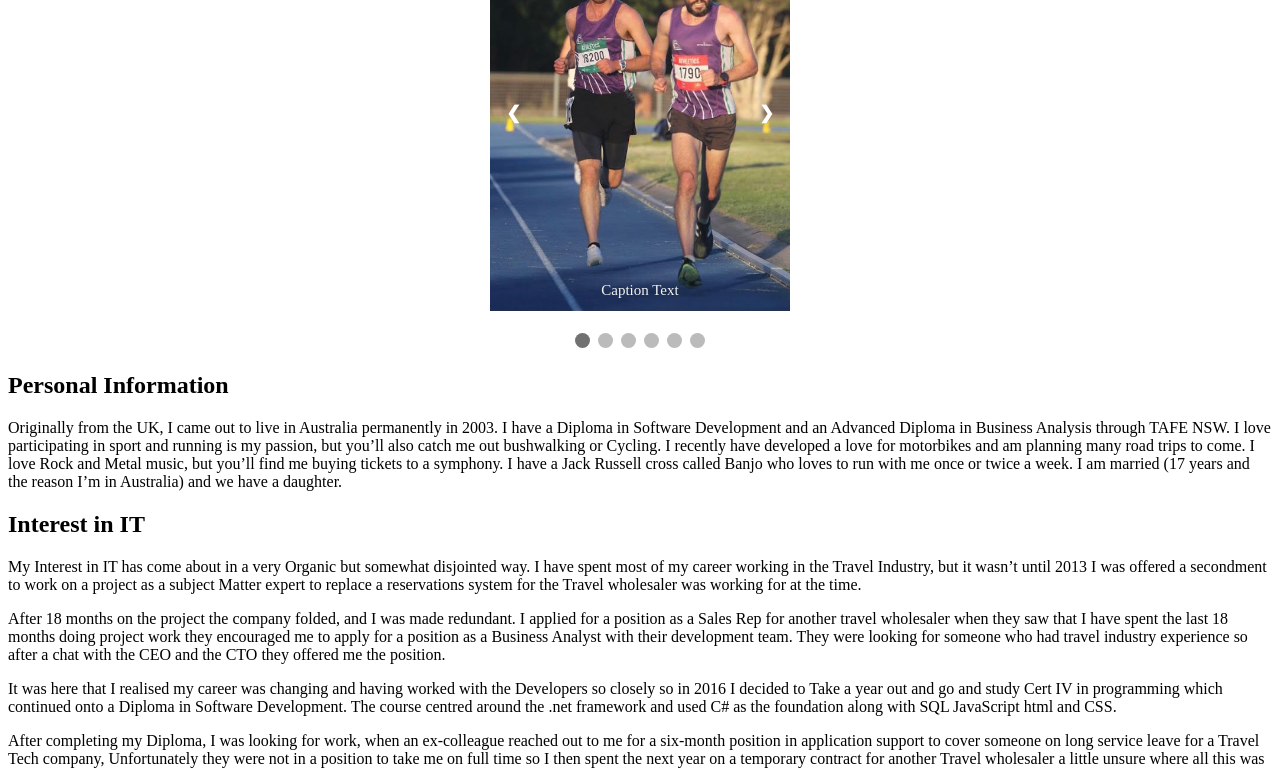
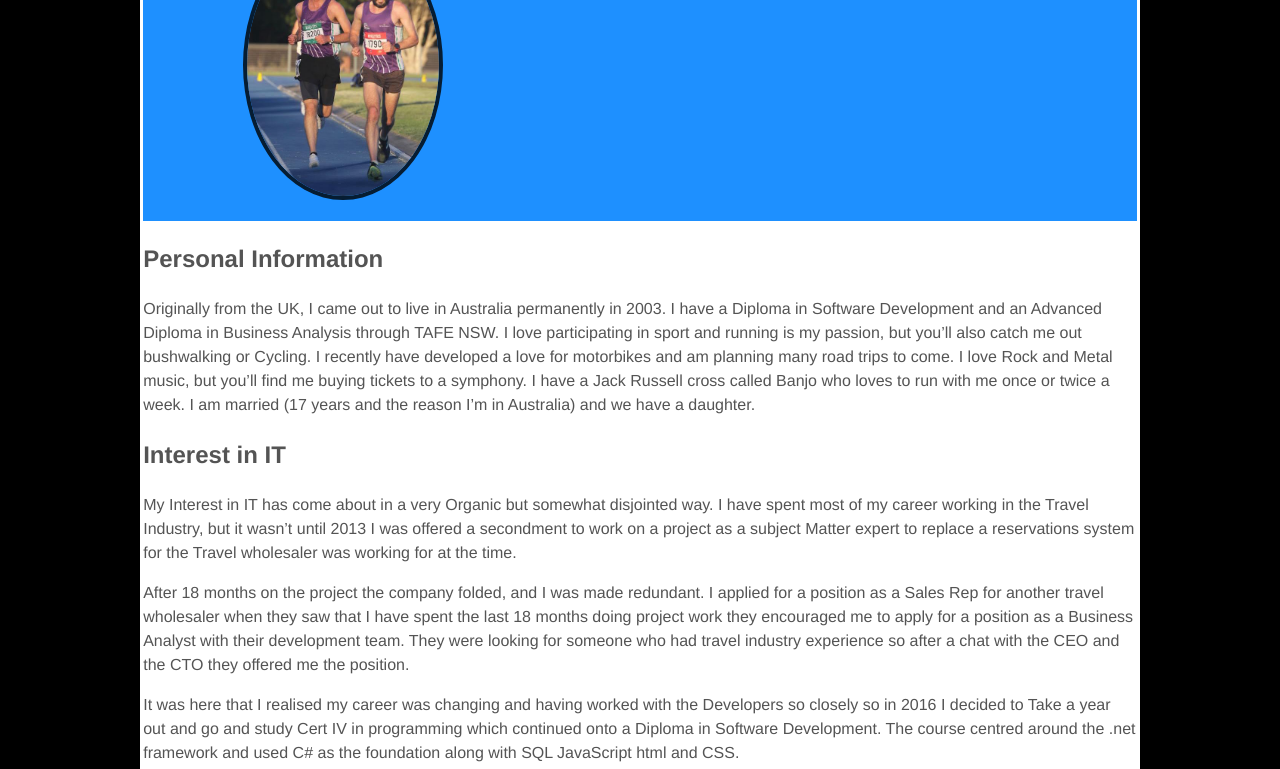
Before and after one commit to JimmyPaddyCossy/Assessment_Task_1, a plain HTML site: page index.html in a window 1280 px wide. Shown: the part 107-876 px from the top of the page. Drawn offline with Linux system fonts and the light colour scheme.

Commit message:
getting the sideshow and profile aligned

```diff
--- a/index.html
+++ b/index.html
@@ -3,72 +3,63 @@
 
 <head>
     <title>My Profile</title>
-    <!--<link type="text/css" rel="stylesheet" href="style.css">-->
+    <link type="text/css" rel="stylesheet" href="style.css">
     <link type="text/css" rel="stylesheet" href="slideShow.css">
     <script src="slideShow.js"></script>
+</head>
+<body>
+    <!-- Slideshow container -->
+  <div class="flex-container">
+    <div class="slideshow-container">
+
+        <!-- Full-width images with number and caption text -->
+        <div class="mySlides fade">
+            <img class="img-round" src="Images/img1.jpg" style="width:100%">
+        </div>
+        <div class="mySlides fade">
+            <img class="img-round" src="Images/img2.jpg" style="width:100%">
+        </div>
+        <div class="mySlides fade">
+            <img class="img-round" src="Images/img3.jpg" style="width:100%">
+        </div>
+        <div class="mySlides fade">
+            <img class="img-round" src="Images/img4.jpg" style="width:100%">
+        </div>
+        <div class="mySlides fade">
+            <img class="img-round" src="Images/img5.JPEG" style="width:100%">
+        </div>
+        <div class="mySlides fade">
+            <img class="img-round" src="Images/img6.JPEG" style="width:100%">
+        </div>
+        <div class="mySlides fade">
+            <img class="img-round" src="Images/img7.JPEG" style="width:100%">
+        </div>
+        <div class="mySlides fade">
+            <img class="img-round" src="Images/img8.jpg" style="width:100%">
+        </div></div>
 
 
-</head>
-
-<body>
 
 
-        <!-- Slideshow container -->
-        <div class="slideshow-container">
+        <h1>Personal Information</h1>
+      <ul>
+        <li>Name</li>
+        <li>email</li>
+        <li>phone</li>
+    </ul>
+        </div>
 
-            <!-- Full-width images with number and caption text -->
-            <div class="mySlides fade">
-                <div class="numbertext">1 / 6</div>
-                <img class="imgp" src="Images/img1.jpeg" style="width:100%">
-                <div class="text">Caption Text</div>
-            </div>
+     <script src="slideShow.js"></script>
 
-            <div class="mySlides fade">
-                <div class="numbertext">2 / 6</div>
-                <img class="img" src="Images/img2.JPEG" style="width:100%">
-                <div class="text">Caption Two</div>
-            </div>
 
-            <div class="mySlides fade">
-                <div class="numbertext">3 / 6</div>
-                <img class="img" src="Images/img3.jpeg" style="width:100%">
-                <div class="text">Caption Three</div>
-            </div>
-             <div class="mySlides fade">
-                <div class="numbertext">4 / 6</div>
-                <img class="imgp" src="Images/img4.JPEG" style="width:100%">
-                <div class="text">Caption Three</div>
-            </div>
-             <div class="mySlides fade">
-                <div class="numbertext">5 / 6</div>
-                <img class="imgp" src="Images/img5.jpeg" style="width:100%">
-                <div class="text">Caption Three</div>
-            </div>
-             <div class="mySlides fade">
-                <div class="numbertext">6 / 6</div>
-                <img class="imgp" src="Images/img6.jpeg" style="width:100%">
-                <div class="text">Caption Three</div>
-            </div>
 
-            <!-- Next and previous buttons -->
-            <a class="prev" onclick="plusSlides(-1)">&#10094;</a>
-            <a class="next" onclick="plusSlides(1)">&#10095;</a>
-        </div>
-        <br>
 
-        <!-- The dots/circles -->
-        <div style="text-align:center">
-            <span class="dot" onclick="currentSlide(1)"></span>
-            <span class="dot" onclick="currentSlide(2)"></span>
-            <span class="dot" onclick="currentSlide(3)"></span>
-            <span class="dot" onclick="currentSlide(4)"></span>
-            <span class="dot" onclick="currentSlide(5)"></span>
-            <span class="dot" onclick="currentSlide(6)"></span>
 
-        </div>
-<script src="slideShow.js"></script>
 
-<div id="mainArea">
+
+
+
+    <div id="mainArea">
         <section>
             <h1>Personal Information</h1>
             <article>
@@ -179,18 +170,6 @@
                     The application will give coach’s clearer and better visibility to the individual training needs of any athlete from the recreational amateur to the Elite athlete.</p>
             </article>
         </section>
-
-
-
-
-
-
-
-
-
-
     </div>
 
-</body>
-
-</html>
+</body></html>
--- a/slideShow.css
+++ b/slideShow.css
@@ -1,95 +1,46 @@
-* {box-sizing:border-box}
+* {
+    box-sizing: border-box;
+}
 
 /* Slideshow container */
 .slideshow-container {
-  max-width: 300px;
+    max-width: 400px;
+   float:left;
 
-  position: relative;
-  margin: auto;
+
 }
 
 /* Hide the images by default */
 .mySlides {
-  display: none;
+    display: none;
 }
 
-/* Next & previous buttons */
-.prev, .next {
-  cursor: pointer;
-  position: absolute;
-  top: 50%;
-  width: auto;
-  margin-top: -22px;
-  padding: 16px;
-  color: white;
-  font-weight: bold;
-  font-size: 18px;
-  transition: 0.6s ease;
-  border-radius: 0 3px 3px 0;
-  user-select: none;
-}
 
-/* Position the "next button" to the right */
-.next {
-  right: 0;
-  border-radius: 3px 0 0 3px;
-}
-
-/* On hover, add a black background color with a little bit see-through */
-.prev:hover, .next:hover {
-  background-color: rgba(0,0,0,0.8);
-}
-
-/* Caption text */
-.text {
-  color: #f2f2f2;
-  font-size: 15px;
-  padding: 8px 12px;
-  position: absolute;
-  bottom: 8px;
-  width: 100%;
-  text-align: center;
-}
-
-/* Number text (1/3 etc) */
-.numbertext {
-  color: #f2f2f2;
-  font-size: 12px;
-  padding: 8px 12px;
-  position: absolute;
-  top: 0;
-}
-
-/* The dots/bullets/indicators */
-.dot {
-  cursor: pointer;
-  height: 15px;
-  width: 15px;
-  margin: 0 2px;
-  background-color: #bbb;
-  border-radius: 50%;
-  display: inline-block;
-  transition: background-color 0.6s ease;
-}
-
-.active, .dot:hover {
-  background-color: #717171;
-}
 
 /* Fading animation */
 .fade {
-  -webkit-animation-name: fade;
-  -webkit-animation-duration: 1.5s;
-  animation-name: fade;
-  animation-duration: 1.5s;
+    -webkit-animation-name: fade;
+    -webkit-animation-duration: 1.5s;
+    animation-name: fade;
+    animation-duration: 1.5s;
 }
 
 @-webkit-keyframes fade {
-  from {opacity: .4}
-  to {opacity: 1}
+    from {
+        opacity: .4
+    }
+
+    to {
+        opacity: 1
+    }
 }
 
 @keyframes fade {
-  from {opacity: .4}
-  to {opacity: 1}
+    from {
+        opacity: .4
+    }
+
+    to {
+        opacity: 1
+    }
 }
--- a/slideShow.js
+++ b/slideShow.js
@@ -1,28 +1,16 @@
-var slideIndex = 1;
-showSlides(slideIndex);
+var slideIndex = 0;
+showSlides();
 
-// Next/previous controls
-function plusSlides(n) {
-  showSlides(slideIndex += n);
-}
-
-// Thumbnail image controls
-function currentSlide(n) {
-  showSlides(slideIndex = n);
-}
-
-function showSlides(n) {
+function showSlides() {
     var i;
     var slides = document.getElementsByClassName("mySlides");
-  var dots = document.getElementsByClassName("dot");
-  if (n > slides.length) {slideIndex = 1}
-  if (n < 1) {slideIndex = slides.length}
     for (i = 0; i < slides.length; i++) {
         slides[i].style.display = "none";
     }
-  for (i = 0; i < dots.length; i++) {
-      dots[i].className = dots[i].className.replace(" active", "");
+    slideIndex++;
+    if (slideIndex > slides.length) {
+        slideIndex = 1
     }
-  slides[slideIndex-1].style.display = "block";
-  dots[slideIndex-1].className += " active";
+    slides[slideIndex - 1].style.display = "block";
+    setTimeout(showSlides, 6000); // Change image every 2 seconds
 }
--- a/style.css
+++ b/style.css
@@ -1,6 +1,6 @@
 html {
     background: #e6e9e9;
-    background-image: linear-gradient(270deg, rgb(230, 233, 233) 0%, rgb(216, 221, 221) 100%);
+    background-image: linear-gradient(270deg, rgb(0, 0, 0) 0%, rgb(0, 0, 0) 100%);
     -webkit-font-smoothing: antialiased;
 }
 
@@ -12,11 +12,13 @@ body {
     font-size: 16px;
     line-height: 1.5;
     margin: 0 auto;
-    max-width: 800px;
-    padding: 2em 2em 4em;
+    max-width: 1000px;
+    padding: 1em .2em 4em;
 }
 
-h1, h2, h3, h4, h5, h6 {
+h1,
+h2,
+ {
     color: #222;
     font-weight: 600;
     line-height: 1.3;
@@ -30,18 +32,39 @@ a {
     color: #0083e8;
 }
 
-b, strong {
+b,
+strong {
     font-weight: 600;
 }
+
+
+.flex-container {
+  display: flex;
+  flex-wrap: nowrap;
+  background-color: DodgerBlue;
+}
+
+
+
 
 img {
     animation: colorize 2s cubic-bezier(0, 0, .78, .36) 1;
     background: transparent;
     border: 10px solid rgba(0, 0, 0, 0.12);
-    border-radius: 4px;
+    border-radius: 10px;
     display: block;
     margin: 1.3em auto;
     max-width: 95%;
+}
+
+.img-round {
+    animation: colorize 2s cubic-bezier(0, 0, .78, .36) 1;
+    background: transparent;
+    border: 4px solid rgba(0, 0, 0, 0.8);
+    border-radius: 50%;
+    display: block;
+    margin: 1.3em auto;
+    max-width: 50%;
 }
 
 @keyframes colorize {
@@ -49,6 +72,7 @@ img {
         -webkit-filter: grayscale(100%);
         filter: grayscale(100%);
     }
+
     100% {
         -webkit-filter: grayscale(0%);
         filter: grayscale(0%);
```
Also changed, not shown: Images/img1.jpeg (deleted), Images/img1.jpg (added), Images/img2.jpg (added), Images/img3.jpg (added), Images/img4.JPEG (deleted), Images/img4.jpg (added), Images/img5.jpeg, Images/img6.jpeg, Images/img6.jpg (added), Images/img7.JPEG (added), Images/img8.jpg (added), 2 other files. Lines whose indentation alone changed are shown as unchanged.
